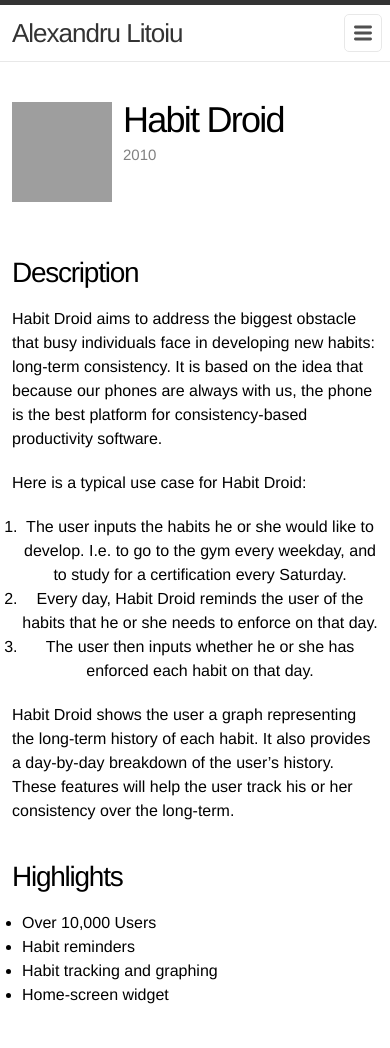
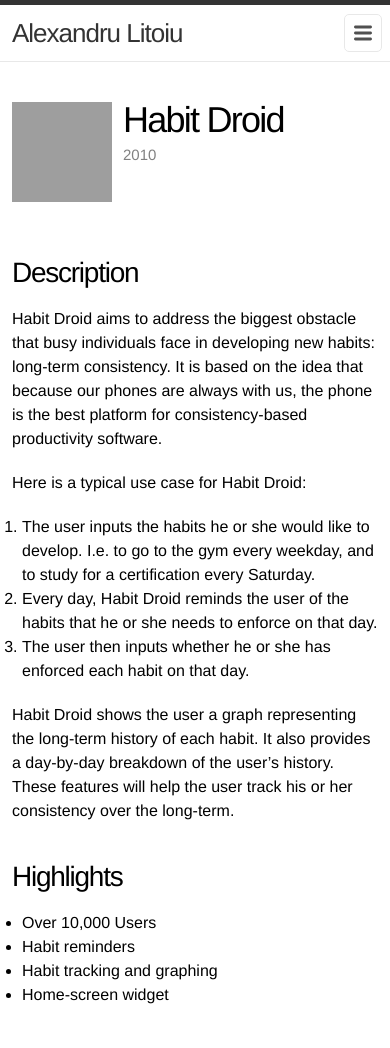
Before and after one commit to alitoiu/alitoiu.github.io, a Jekyll site: the page built from _projects/2010-Habit-Droid.markdown, in a window 390 px wide. Shown: the top 1048 px of the page. Built offline with Jekyll 4.4.1, drawn with Linux system fonts in a browser that asks for light colours; grey boxes are pictures that could not be loaded.

Commit message:
Fixed css bug that caused wrong list elements to center for small viewport

```diff
--- a/css/custom.css
+++ b/css/custom.css
@@ -160,7 +160,7 @@
 		text-align: center;
 	}
 
-	.list-page-content ul, ol{
+	.list-page-content ul, .list-page-content ol{
 		padding-left: 0px;
 		text-align: center;
 	}
```
